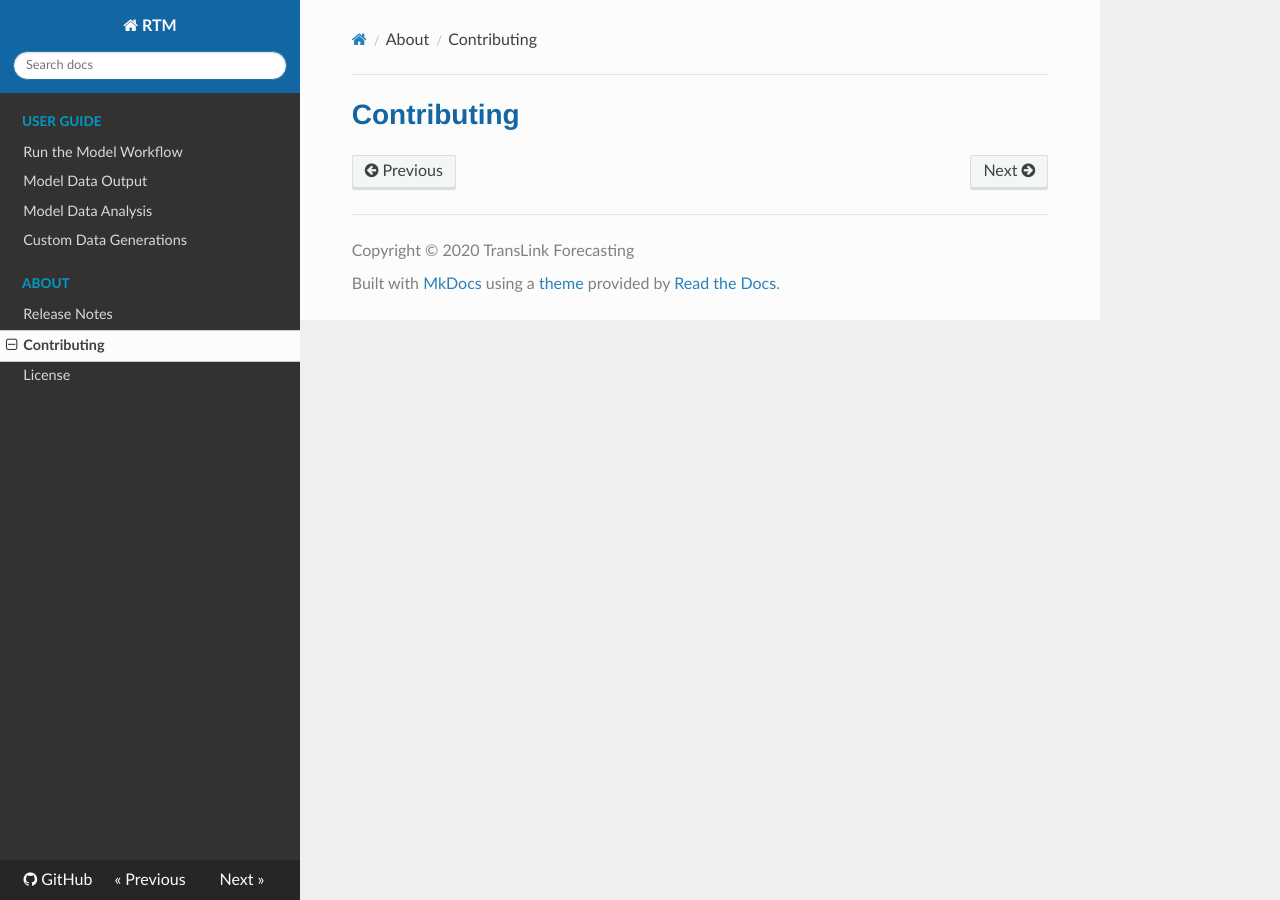
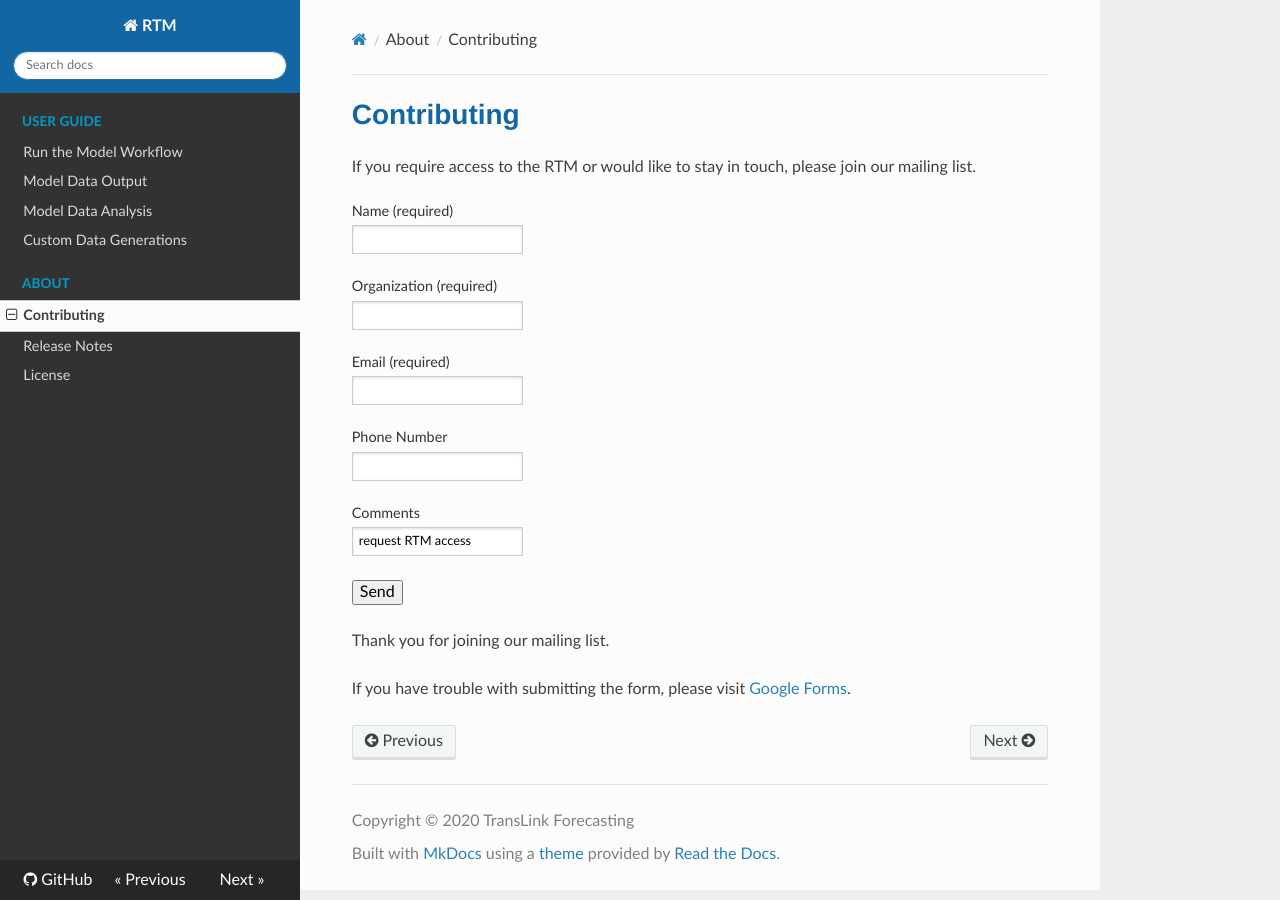
Before and after one commit to TransLinkForecasting/rtmdoc, an MkDocs documentation site: the page built from docs/about/contributing.md, in a window 1280 px wide. Built offline with MkDocs 1.6.1, drawn with Linux system fonts in a browser that asks for light colours; nearby versions of some CDN libraries.

Commit message:
update home and about section

```diff
--- a/docs/about/contributing.md
+++ b/docs/about/contributing.md
@@ -1,2 +1,38 @@
 
 # Contributing
+
+If you require access to the RTM or would like to stay in touch, please join our mailing list.
+
+<p></p>
+<form class="form" action="https://docs.google.com/forms/u/0/d/e/1FAIpQLSfQZOaJok5gcDUIUlsuOxsqBZO7yPDoAqF-AkFAlPuIJM2W6Q/formResponse">
+
+<label>Name (required)</label>
+<input name="entry.2005620554" type="text" required />
+<p></p>
+
+<label>Organization (required)</label>
+<input name="entry.1178562779" type="text" required />
+<p></p>
+
+<label>Email (required)</label>
+<input name="emailAddress" type="email" required />
+<p></p>
+
+<label>Phone Number</label>
+<input name="entry.1166974658" type="text" />
+<p></p>
+
+<label>Comments</label>
+<input name="entry.839337160" type="text" value="request RTM access" />
+<p></p>
+
+<input type="submit" value="Send" />
+
+</form>
+<p></p>
+
+Thank you for joining our mailing list.
+
+If you have trouble with submitting the form, please visit [Google Forms].
+
+[Google Forms]: https://docs.google.com/forms/d/e/1FAIpQLSfQZOaJok5gcDUIUlsuOxsqBZO7yPDoAqF-AkFAlPuIJM2W6Q/viewform?usp=pp_url&entry.839337160=request+RTM+access
--- a/mkdocs.yml
+++ b/mkdocs.yml
@@ -18,8 +18,8 @@ nav:
             - data_analysis.md
             - data_generate.md
     - About:
+            - about/contributing.md
             - about/release-notes.md
-            - about/contributing.md
             - about/license.md
 extra_css:
     - css/extra.css
```
Also changed, not shown: docs/index.md (+1 -1 lines).
